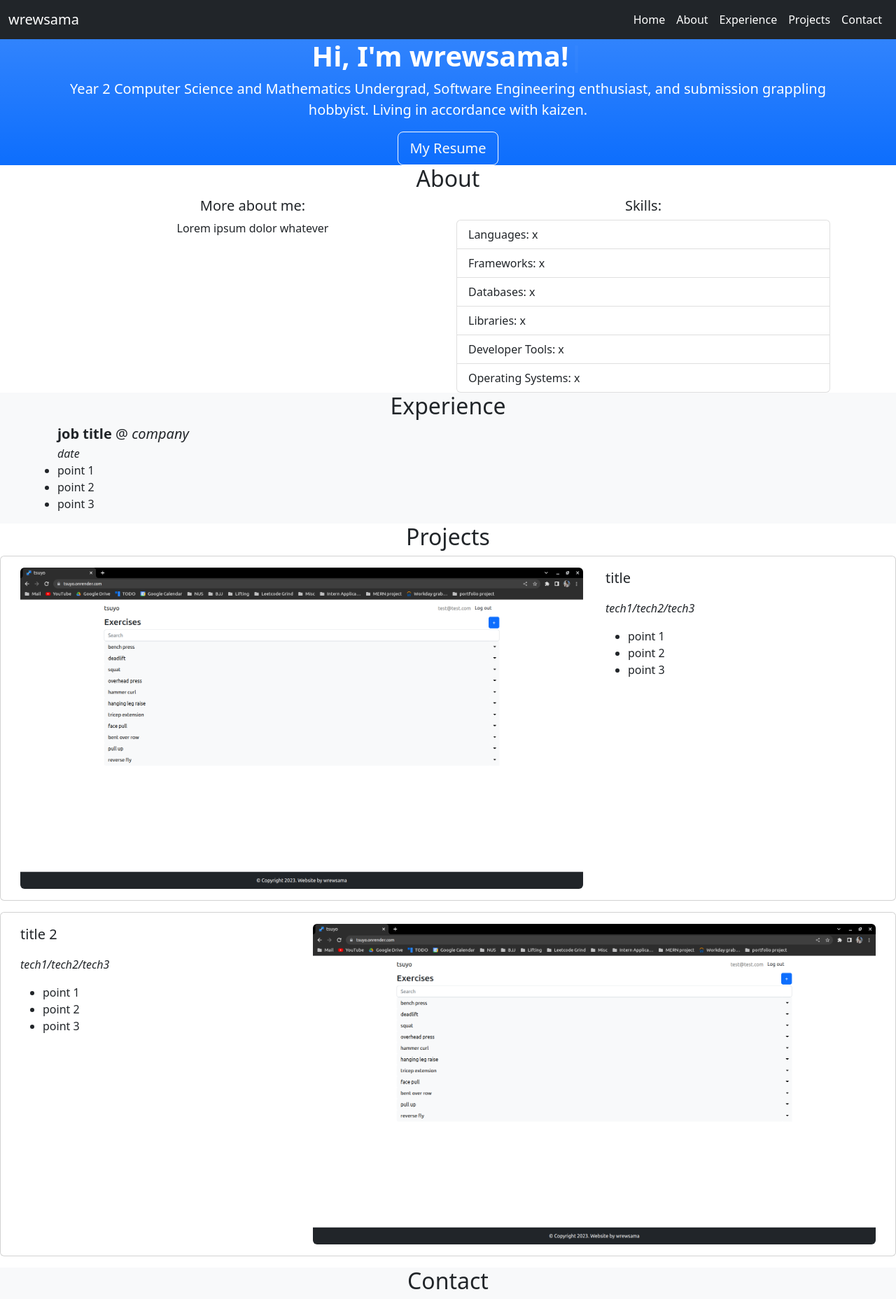
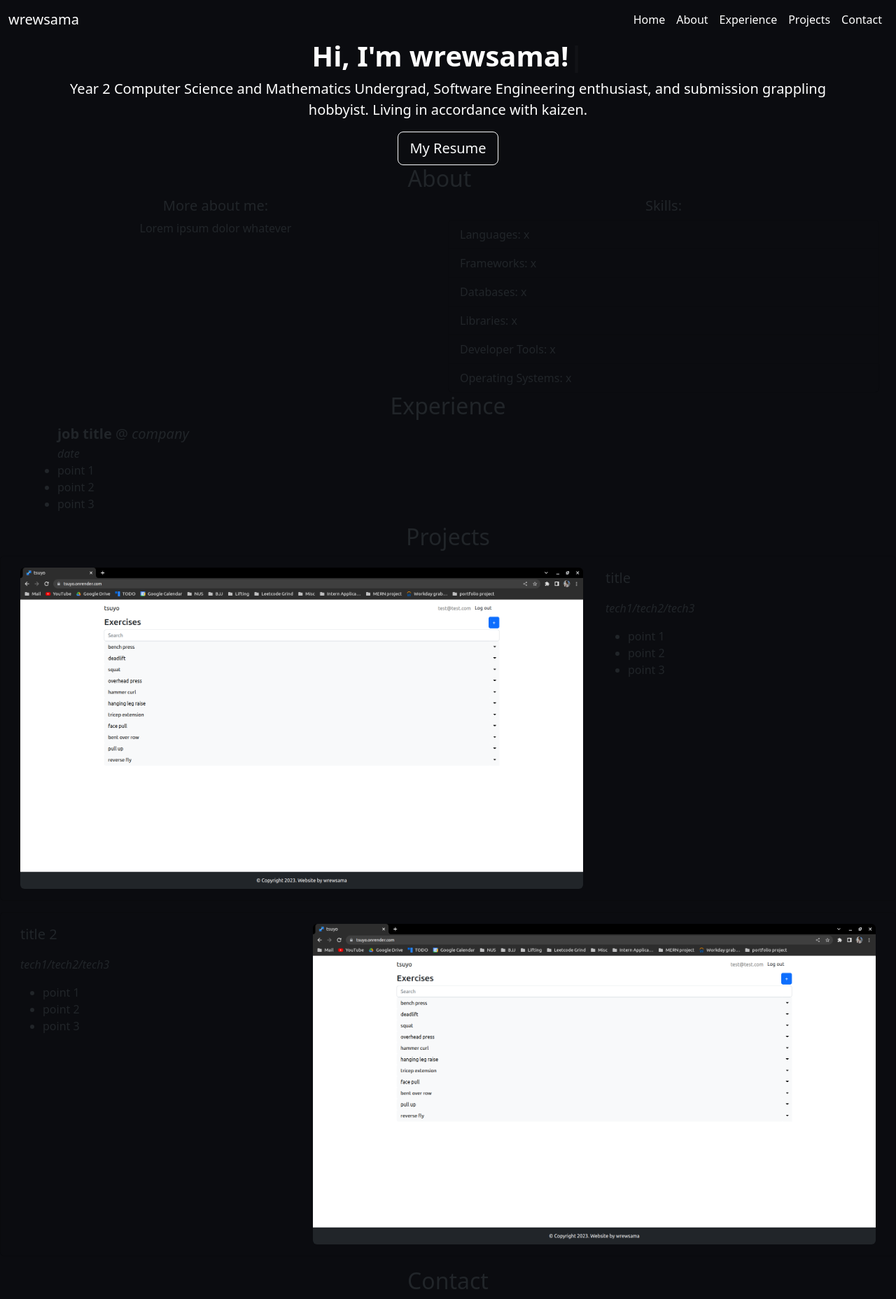
Before and after one commit to wrewsama/portfolio, a React (Create React App) app: page / in a window 1280 px wide. Shown: the top 1856 px of the page at 70% size. Built offline with nearby package versions, Linux system fonts and the light colour scheme.

Commit message:
change bg colours

```diff
--- a/src/App.css
+++ b/src/App.css
@@ -1,38 +1,7 @@
-.App {
-  text-align: center;
+.custom-bg-dark {
+  background-color: #0B0C10;
 }
 
-.App-logo {
-  height: 40vmin;
-  pointer-events: none;
+.custom-bg-grey {
+  background-color: #1F2833;
 }
-
-@media (prefers-reduced-motion: no-preference) {
-  .App-logo {
-    animation: App-logo-spin infinite 20s linear;
-  }
-}
-
-.App-header {
-  background-color: #282c34;
-  min-height: 100vh;
-  display: flex;
-  flex-direction: column;
-  align-items: center;
-  justify-content: center;
-  font-size: calc(10px + 2vmin);
-  color: white;
-}
-
-.App-link {
-  color: #61dafb;
-}
-
-@keyframes App-logo-spin {
-  from {
-    transform: rotate(0deg);
-  }
-  to {
-    transform: rotate(360deg);
-  }
-}
--- a/src/App.js
+++ b/src/App.js
@@ -6,6 +6,7 @@ import MainFooter from './components/footer';
 import Home from './components/home';
 import MainNavbar from './components/navbar';
 import Projects from './components/projects';
+import './App.css'
 
 function App() {
 	return (
--- a/src/components/about.js
+++ b/src/components/about.js
@@ -2,7 +2,7 @@ import React from 'react'
 
 export default function About() {
     return (
-        <div className="container px-4" id="about">
+        <div className="row custom-bg-dark" id="about">
             <div className="row gx-4 text-center">
                 <h2>About</h2>
             </div>
@@ -17,12 +17,12 @@ export default function About() {
                     <h5>Skills: </h5>
 
                     <ul className="list-group text-start">
-                        <li className="list-group-item">Languages: x</li>
-                        <li className="list-group-item">Frameworks: x</li>
-                        <li className="list-group-item">Databases: x</li>
-                        <li className="list-group-item">Libraries: x</li>
-                        <li className="list-group-item">Developer Tools: x</li>
-                        <li className="list-group-item">Operating Systems: x</li>
+                        <li className="list-group-item custom-bg-dark">Languages: x</li>
+                        <li className="list-group-item custom-bg-dark">Frameworks: x</li>
+                        <li className="list-group-item custom-bg-dark">Databases: x</li>
+                        <li className="list-group-item custom-bg-dark">Libraries: x</li>
+                        <li className="list-group-item custom-bg-dark">Developer Tools: x</li>
+                        <li className="list-group-item custom-bg-dark">Operating Systems: x</li>
                     </ul>
                 </div>
             </div>
--- a/src/components/contact.js
+++ b/src/components/contact.js
@@ -6,7 +6,7 @@ import linkedinIcon from "../img/linkedin.png"
 
 export default function Contact() {
     return (
-        <div className="row bg-light" id="contact">
+        <div className="row custom-bg-dark" id="contact">
             <div className="text-center">
                 <h2>Contact</h2>
             </div>
--- a/src/components/experience.js
+++ b/src/components/experience.js
@@ -3,7 +3,7 @@ import ExperienceItem from './experience-item'
 
 export default function Experience() {
     return (
-        <div className="row bg-light" id="experience">
+        <div className="row custom-bg-dark" id="experience">
             <div className="container px-4 justify-content-center">
                 <div className="row text-center">
                     <h2>Experience</h2>
--- a/src/components/footer.js
+++ b/src/components/footer.js
@@ -2,7 +2,7 @@ import React from 'react'
 
 export default function MainFooter() {
     return (
-        <footer className="py-3 mt-auto bg-dark">
+        <footer className="py-3 mt-auto custom-bg-dark">
             <div className="container px-4">
                 <p className="m-0 text-center text-white">
                     &copy; Copyright 2023. Website by&nbsp;
--- a/src/components/home.js
+++ b/src/components/home.js
@@ -3,7 +3,7 @@ import Typed from 'react-typed'
 
 export default function Home() {
     return (
-        <header className="bg-primary bg-gradient text-white" id="home">
+        <header className="custom-bg-dark text-white" id="home">
             <div className="container px-4 text-center">
                 <h1 className="fw-bolder">
                     <Typed strings={["Hi, I'm wrewsama!"]}
--- a/src/components/navbar.js
+++ b/src/components/navbar.js
@@ -2,7 +2,7 @@ import React from 'react'
 
 export default function MainNavbar() {
     return (
-        <nav className="navbar navbar-expand-lg bg-dark">
+        <nav className="navbar navbar-expand-lg custom-bg-dark">
             <div className="container-fluid">
                 <span className="navbar-brand text-white">wrewsama</span>
 
--- a/src/components/project-item-alt.js
+++ b/src/components/project-item-alt.js
@@ -2,7 +2,7 @@ import React from 'react'
 
 export default function ProjectItemAlt({ title, techStack, screenshot, bulletPoints }) {
   return (
-    <div className="card mb-3" style={{maxWidth: "1440px"}}>
+    <div className="card mb-3 custom-bg-dark" style={{maxWidth: "1440px"}}>
         <div className="row g-0">
             <div className="col-4">
                 <div className="card-body">
--- a/src/components/project-item.js
+++ b/src/components/project-item.js
@@ -2,7 +2,7 @@ import React from 'react'
 
 export default function ProjectItem({ title, techStack, screenshot, bulletPoints }) {
   return (
-    <div className="card mb-3" style={{maxWidth: "1440px"}}>
+    <div className="card mb-3 custom-bg-dark" style={{maxWidth: "1440px"}}>
         <div className="row g-0">
             <div className="col-8 p-3" >
                 <img src={screenshot} className="img-fluid rounded" alt="project screenshot" />
--- a/src/components/projects.js
+++ b/src/components/projects.js
@@ -6,7 +6,7 @@ import tsuyoIcon from '../img/tsuyo.png'
 
 export default function Projects() {
     return (
-        <div className="row" id="projects">
+        <div className="row custom-bg-dark" id="projects">
             <div className="container px-4 justify-content-center">
                 <div className="row text-center">
                     <h2>Projects</h2>
```
